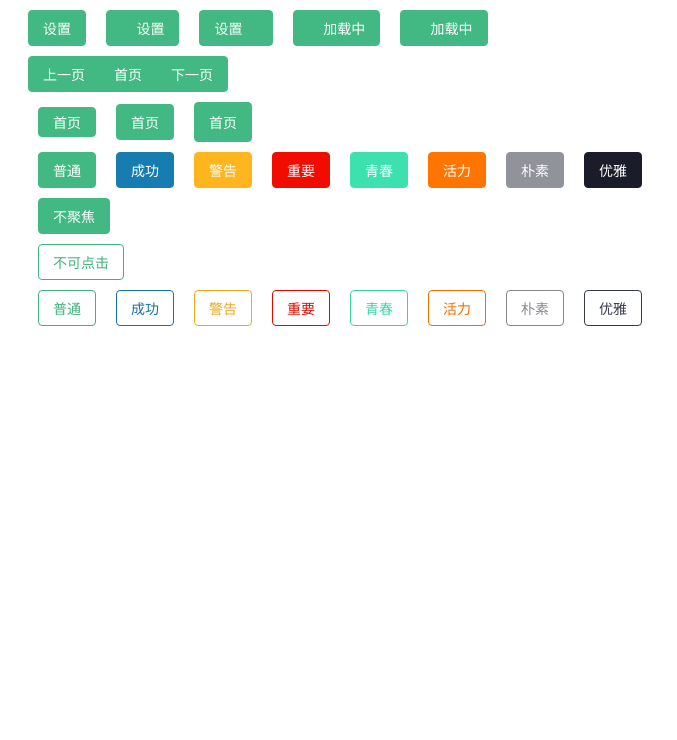
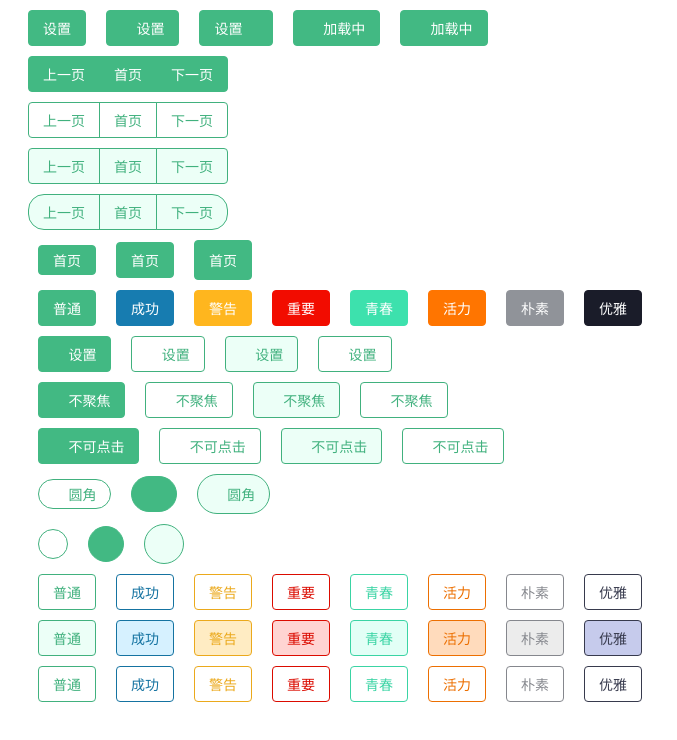
Before and after one commit to mrwdhasd0903/meows-ui, a Vue app: page / in a window 1280 px wide. Shown: the top 740 px of the page, without its empty margins (0-677 px from the left). Built offline with nearby package versions, Linux system fonts and the light colour scheme.

Commit message:
完善按钮样式及按钮组

```diff
--- a/examples/App.vue
+++ b/examples/App.vue
@@ -15,11 +15,27 @@
     <span>
       <me-button @click="setLoading" loadingIcon="i-loading-doc" :loading="loading">加载中</me-button>
     </span>
+
     <span>
       <me-button-group>
         <me-button>上一页</me-button>
         <me-button>首页</me-button>
         <me-button>下一页</me-button>
+      </me-button-group>
+      <me-button-group>
+        <me-button outer>上一页</me-button>
+        <me-button outer>首页</me-button>
+        <me-button outer>下一页</me-button>
+      </me-button-group>
+      <me-button-group>
+        <me-button outerin>上一页</me-button>
+        <me-button outerin>首页</me-button>
+        <me-button outerin>下一页</me-button>
+      </me-button-group>
+      <me-button-group round>
+        <me-button outerin>上一页</me-button>
+        <me-button outerin>首页</me-button>
+        <me-button outerin>下一页</me-button>
       </me-button-group>
     </span>
     <span>
@@ -59,12 +75,66 @@
     </div>
     <div>
       <span>
-        <me-button nofocus>不聚焦</me-button>
+        <me-button icon="i-shezhi">设置</me-button>
+      </span>
+      <span>
+        <me-button icon="i-shezhi" outer>设置</me-button>
+      </span>
+      <span>
+        <me-button icon="i-shezhi" outerin>设置</me-button>
+      </span>
+      <span>
+        <me-button icon="i-shezhi" outertoin>设置</me-button>
       </span>
     </div>
     <div>
       <span>
-        <me-button disabled outer @click="setLoading">不可点击</me-button>
+        <me-button icon="i-shezhi" nofocus>不聚焦</me-button>
+      </span>
+      <span>
+        <me-button icon="i-shezhi" nofocus outer>不聚焦</me-button>
+      </span>
+      <span>
+        <me-button icon="i-shezhi" nofocus outerin>不聚焦</me-button>
+      </span>
+      <span>
+        <me-button icon="i-shezhi" nofocus outertoin>不聚焦</me-button>
+      </span>
+    </div>
+    <div>
+      <span>
+        <me-button icon="i-shezhi" disabled @click="setLoading">不可点击</me-button>
+      </span>
+      <span>
+        <me-button icon="i-shezhi" disabled outer @click="setLoading">不可点击</me-button>
+      </span>
+      <span>
+        <me-button icon="i-shezhi" disabled outerin @click="setLoading">不可点击</me-button>
+      </span>
+      <span>
+        <me-button icon="i-shezhi" disabled outertoin @click="setLoading">不可点击</me-button>
+      </span>
+    </div>
+    <div>
+      <span>
+        <me-button icon="i-shezhi" size="mini" outer round>圆角</me-button>
+      </span>
+      <span>
+        <me-button icon="i-shezhi" round></me-button>
+      </span>
+      <span>
+        <me-button icon="i-shezhi" size="big" outerin round>圆角</me-button>
+      </span>
+    </div>
+    <div>
+      <span>
+        <me-button icon="i-shezhi" size="mini" outer circle></me-button>
+      </span>
+      <span>
+        <me-button icon="i-shezhi" circle></me-button>
+      </span>
+      <span>
+        <me-button icon="i-shezhi" size="big" outerin circle></me-button>
       </span>
     </div>
     <div>
@@ -91,6 +161,58 @@
       </span>
       <span>
         <me-button type="elegant" outer>优雅</me-button>
+      </span>
+    </div>
+    <div>
+      <span>
+        <me-button type="ordinary" outerin>普通</me-button>
+      </span>
+      <span>
+        <me-button type="success" outerin>成功</me-button>
+      </span>
+      <span>
+        <me-button type="warning" outerin>警告</me-button>
+      </span>
+      <span>
+        <me-button type="important" outerin>重要</me-button>
+      </span>
+      <span>
+        <me-button type="youth" outerin>青春</me-button>
+      </span>
+      <span>
+        <me-button type="dynamic" outerin>活力</me-button>
+      </span>
+      <span>
+        <me-button type="plain" outerin>朴素</me-button>
+      </span>
+      <span>
+        <me-button type="elegant" outerin>优雅</me-button>
+      </span>
+    </div>
+    <div>
+      <span>
+        <me-button type="ordinary" outertoin>普通</me-button>
+      </span>
+      <span>
+        <me-button type="success" outertoin>成功</me-button>
+      </span>
+      <span>
+        <me-button type="warning" outertoin>警告</me-button>
+      </span>
+      <span>
+        <me-button type="important" outertoin>重要</me-button>
+      </span>
+      <span>
+        <me-button type="youth" outertoin>青春</me-button>
+      </span>
+      <span>
+        <me-button type="dynamic" outertoin>活力</me-button>
+      </span>
+      <span>
+        <me-button type="plain" outertoin>朴素</me-button>
+      </span>
+      <span>
+        <me-button type="elegant" outertoin>优雅</me-button>
       </span>
     </div>
   </div>
--- a/packages/Button/src/group.vue
+++ b/packages/Button/src/group.vue
@@ -1,18 +1,26 @@
 <template>
-  <div class="me-button-group">
+  <div class="me-button-group" :class="[
+  {
+      'me-border-round':round
+    }
+  ]">
     <slot />
   </div>
 </template>
 
 <script>
 export default {
-  name: "MeButtonGroup"
+  name: "MeButtonGroup",
+  props: {
+    round: Boolean
+  }
 };
 </script>
 
 <style scoped lang="scss">
 .me-button-group {
   $radius: 4px;
+  $roundRadius: 16px;
   > .me-button {
     border-radius: 0;
     &:not(:first-child) {
@@ -26,10 +34,23 @@ export default {
       border-top-right-radius: $radius;
       border-bottom-right-radius: $radius;
     }
+
     &:hover {
       position: relative;
       z-index: 1;
     }
   }
+  &.me-border-round {
+    > .me-button {
+      &:first-child {
+        border-top-left-radius: $roundRadius;
+        border-bottom-left-radius: $roundRadius;
+      }
+      &:last-child {
+        border-top-right-radius: $roundRadius;
+        border-bottom-right-radius: $roundRadius;
+      }
+    }
+  }
 }
 </style>
--- a/packages/Button/src/index.vue
+++ b/packages/Button/src/index.vue
@@ -8,7 +8,11 @@
     {
       'me-nofocus':nofocus,
       'me-disabled':disabled,
-      'me-border-outer':outer
+      'me-border-outer':outer,
+      'me-border-outer-in':outerin,
+      'me-border-outer-to-in':outertoin,
+      'me-border-round':round,
+      'me-border-circle':circle
     }
     ]"
     @click="disabled?'':$emit('click')"
@@ -26,8 +30,12 @@ export default {
   name: "MeButton",
   props: {
     icon: {},
+    round: Boolean,
+    circle: Boolean,
     nofocus: Boolean,
     disabled: Boolean,
+    outertoin: Boolean,
+    outerin: Boolean,
     outer: Boolean,
     size: {
       type: String,
@@ -61,37 +69,56 @@ export default {
 
 <style scoped lang="scss">
 @import "../../theme/color.scss";
-
-@mixin me-type($default, $hover, $focus) {
+@mixin colorAndfill($color) {
+  color: $color;
+  fill: $color;
+}
+@mixin me-type($default, $hover, $focus, $weak) {
   border: 1px solid $default;
   background-color: $default;
-  &.me-border-outer {
+  &.me-border-outer,
+  &.me-border-outer-in,
+  &.me-border-outer-to-in {
+    //外层时的主题
     border: 1px solid $hover;
     color: $hover;
+    fill: $hover;
     background-color: #fff;
-    &:hover {
-      color: #fff;
+    &.me-border-outer-in {
+      //外层淡色
+      background-color: $weak;
     }
+    &:hover,
     &:focus {
-      color: #fff;
-    }
-    &:focus {
-      background-color: #fff;
-    }
-    &:hover {
-      background-color: #fff;
+      @include colorAndfill(#fff);
     }
   }
   &:hover {
-    border-color: $hover;
-    background-color: $hover;
+    &,
+    &.me-border-outer-in {
+      border-color: $hover;
+      background-color: $hover;
+    }
   }
   &:focus {
-    background-color: $focus;
-    border-color: $focus;
+    &,
+    &.me-border-outer-in {
+      background-color: $focus;
+      border-color: $focus;
+    }
   }
-
+  &.me-border-outer-to-in {
+    &:hover {
+      background-color: $weak;
+      @include colorAndfill($default);
+    }
+    &:focus {
+      background-color: $focus;
+      @include colorAndfill(#fff);
+    }
+  }
   &.me-nofocus {
+    //点击时无焦点的主题
     &:focus {
       background-color: $default;
       border-color: $default;
@@ -100,16 +127,63 @@ export default {
       background-color: $focus;
       border-color: $focus;
     }
+    &.me-border-outer,
+    &.me-border-outer-in {
+      //覆盖
+      &:focus {
+        background-color: #fff;
+        @include colorAndfill($default);
+      }
+      &:active,
+      &:hover {
+        background-color: $default;
+        @include colorAndfill(#fff);
+      }
+    }
+    &.me-border-outer-in {
+      //覆盖
+      &:active,
+      &:hover {
+        background-color: $default;
+      }
+    }
+    &.me-border-outer-to-in {
+      &:focus {
+        background-color: #fff;
+        @include colorAndfill($default);
+      }
+      &:hover {
+        background-color: $weak;
+      }
+      &:active {
+        background-color: $default;
+        @include colorAndfill(#fff);
+      }
+    }
   }
   &.me-disabled {
+    //不可点击的主题
     cursor: not-allowed;
-    &:focus {
-      background-color: $default;
-      border-color: $default;
+    &:focus,
+    &:hover {
+      @include colorAndfill($default);
     }
-    &:hover {
-      border-color: $default;
-      background-color: $default;
+    &.me-border-outer-to-in,
+    &.me-border-outer {
+      //覆盖
+      &:hover,
+      &:focus {
+        background-color: #fff;
+        @include colorAndfill($default);
+      }
+    }
+    &.me-border-outer-in {
+      //覆盖
+      &:hover,
+      &:focus {
+        background-color: $weak;
+        @include colorAndfill($default);
+      }
     }
   }
 }
@@ -135,6 +209,7 @@ export default {
   fill: #fff;
   cursor: pointer;
   transition: all 0.2s ease;
+
   &.me-size--standard {
     height: 36px;
   }
@@ -146,28 +221,28 @@ export default {
   }
 
   &.me-type--ordinary {
-    @include me-type($柚青, $柚青_, $柚青__);
+    @include me-type($柚青, $柚青_, $柚青__, $_柚青);
   }
   &.me-type--success {
-    @include me-type($靛青, $靛青_, $靛青__);
+    @include me-type($靛青, $靛青_, $靛青__, $_靛青);
   }
   &.me-type--warning {
-    @include me-type($藤黄, $藤黄_, $藤黄__);
+    @include me-type($藤黄, $藤黄_, $藤黄__, $_藤黄);
   }
   &.me-type--important {
-    @include me-type($石榴红, $石榴红_, $石榴红__);
+    @include me-type($石榴红, $石榴红_, $石榴红__, $_石榴红);
   }
   &.me-type--youth {
-    @include me-type($翡翠色, $翡翠色_, $翡翠色__);
+    @include me-type($翡翠色, $翡翠色_, $翡翠色__, $_翡翠色);
   }
   &.me-type--dynamic {
-    @include me-type($橘红, $橘红_, $橘红__);
+    @include me-type($橘红, $橘红_, $橘红__, $_橘红);
   }
   &.me-type--plain {
-    @include me-type($奶灰, $奶灰_, $奶灰__);
+    @include me-type($奶灰, $奶灰_, $奶灰__, $_奶灰);
   }
   &.me-type--elegant {
-    @include me-type($漆黑, $漆黑_, $漆黑__);
+    @include me-type($漆黑, $漆黑_, $漆黑__, $_漆黑);
   }
 
   &.me-icon--left {
@@ -188,6 +263,36 @@ export default {
       order: 1;
     }
   }
+  &.me-border-circle {
+    padding: 0;
+    &.me-icon--right,
+    &.me-icon--left {
+      > .me-icon {
+        margin: 0;
+      }
+    }
+    &.me-size--standard {
+      width: 36px;
+    }
+    &.me-size--mini {
+      width: 30px;
+    }
+    &.me-size--big {
+      width: 40px;
+    }
+  }
+  &.me-border-round,
+  &.me-border-circle {
+    &.me-size--standard {
+      border-radius: 18px;
+    }
+    &.me-size--mini {
+      border-radius: 15px;
+    }
+    &.me-size--big {
+      border-radius: 20px;
+    }
+  }
   .me-loading {
     animation: rotate 1s infinite linear;
   }
```
Also changed, not shown: packages/theme/color.scss (+10 -2 lines).
